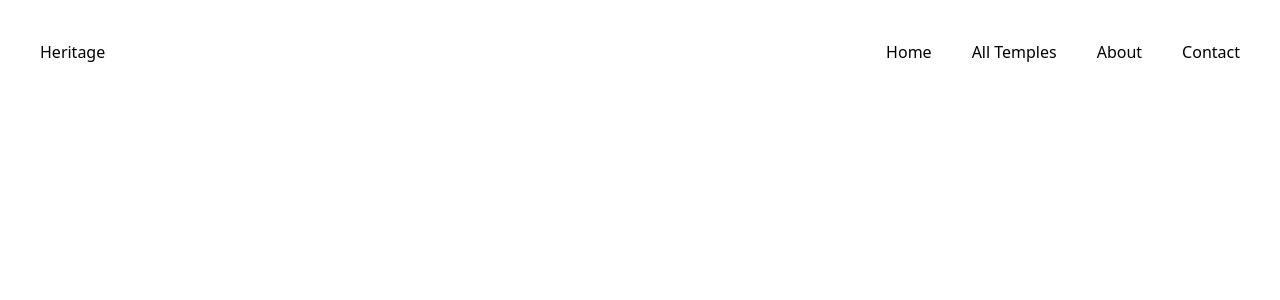
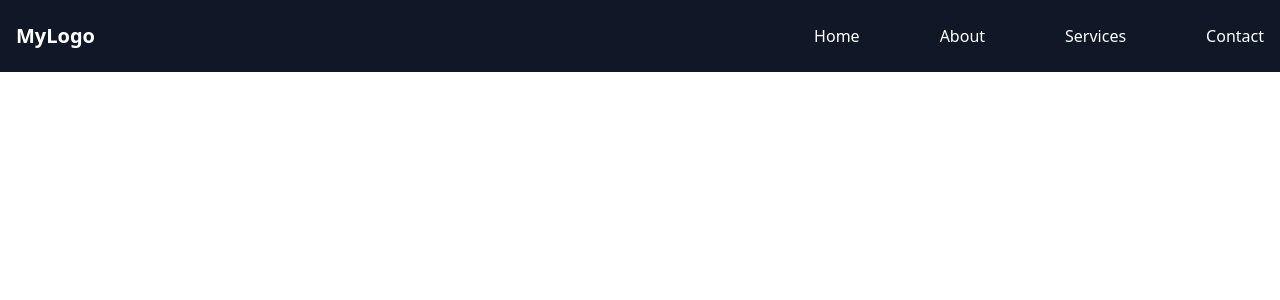
Before and after one commit to themanojking/Temple-City, a React (Vite) app: page / in a window 1280 px wide. Shown: the top 300 px of the page. Built offline with nearby package versions, Linux system fonts and the light colour scheme.

Commit message:
Set the navbar

```diff
--- a/package.json
+++ b/package.json
@@ -11,9 +11,8 @@
   },
   "dependencies": {
     "@tailwindcss/vite": "^4.1.18",
-    "icons": "^1.0.0",
-    "react": "^19.2.3",
     "react-dom": "^19.2.0",
+    "react-icons": "^5.5.0",
     "react-router-dom": "^7.11.0",
     "tailwindcss": "^4.1.18"
   },
--- a/src/Components/Navbar.jsx
+++ b/src/Components/Navbar.jsx
@@ -1,21 +1,48 @@
-import React from 'react'
+import { useState } from "react";
+import { TiThMenu } from "react-icons/ti";
 
 const Navbar = () => {
+  const [isOpen, setIsOpen] = useState(false);
+
   return (
-    <>
-      <div>
-         <nav className='flex justify-between p-10'>
-            <h1>Heritage</h1>
-            <ul className='flex gap-10'>
-                <li>Home</li>
-                <li>All Temples</li>
-                <li>About</li>
-                <li>Contact</li>
-            </ul>
-         </nav>
+    <nav className="bg-gray-900 text-white">
+      <div className="max-w-7xl mx-auto px-4">
+        <div className="flex justify-between items-center h-18">
+
+          {/* Logo */}
+          <div className="text-xl font-bold">
+            MyLogo
+          </div>
+
+          {/* Desktop Menu */}
+          <div className="hidden md:flex space-x-6 gap-14">
+            <a href="#" className="hover:text-gray-400">Home</a>
+            <a href="#" className="hover:text-gray-400">About</a>
+            <a href="#" className="hover:text-gray-400">Services</a>
+            <a href="#" className="hover:text-gray-400">Contact</a>
+          </div>
+
+          {/* Mobile Menu Button */}
+          <button
+            onClick={() => setIsOpen(!isOpen)}
+            className="md:hidden focus:outline-none"
+          >
+            <TiThMenu />
+          </button>
+        </div>
       </div>
-    </>
-  )
-}
 
-export default Navbar
+      {/* Mobile Menu */}
+      {isOpen && (
+        <div className="md:hidden bg-gray-800 px-4 py-3 space-y-3">
+          <a href="#" className="block hover:text-gray-400">Home</a>
+          <a href="#" className="block hover:text-gray-400">About</a>
+          <a href="#" className="block hover:text-gray-400">Services</a>
+          <a href="#" className="block hover:text-gray-400">Contact</a>
+        </div>
+      )}
+    </nav>
+  );
+};
+
+export default Navbar;
```
Also changed, not shown: 1 other file (tests, documents, lock files or other folders).
